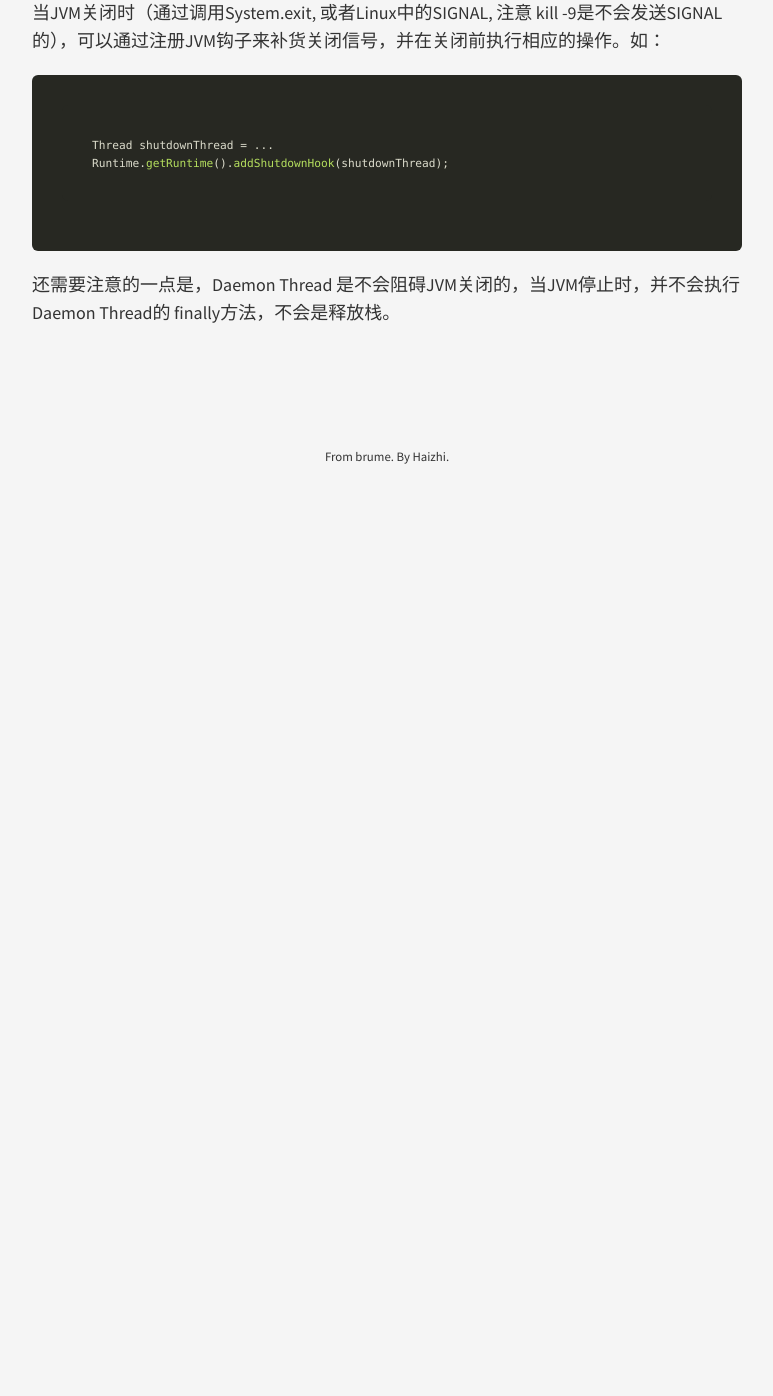
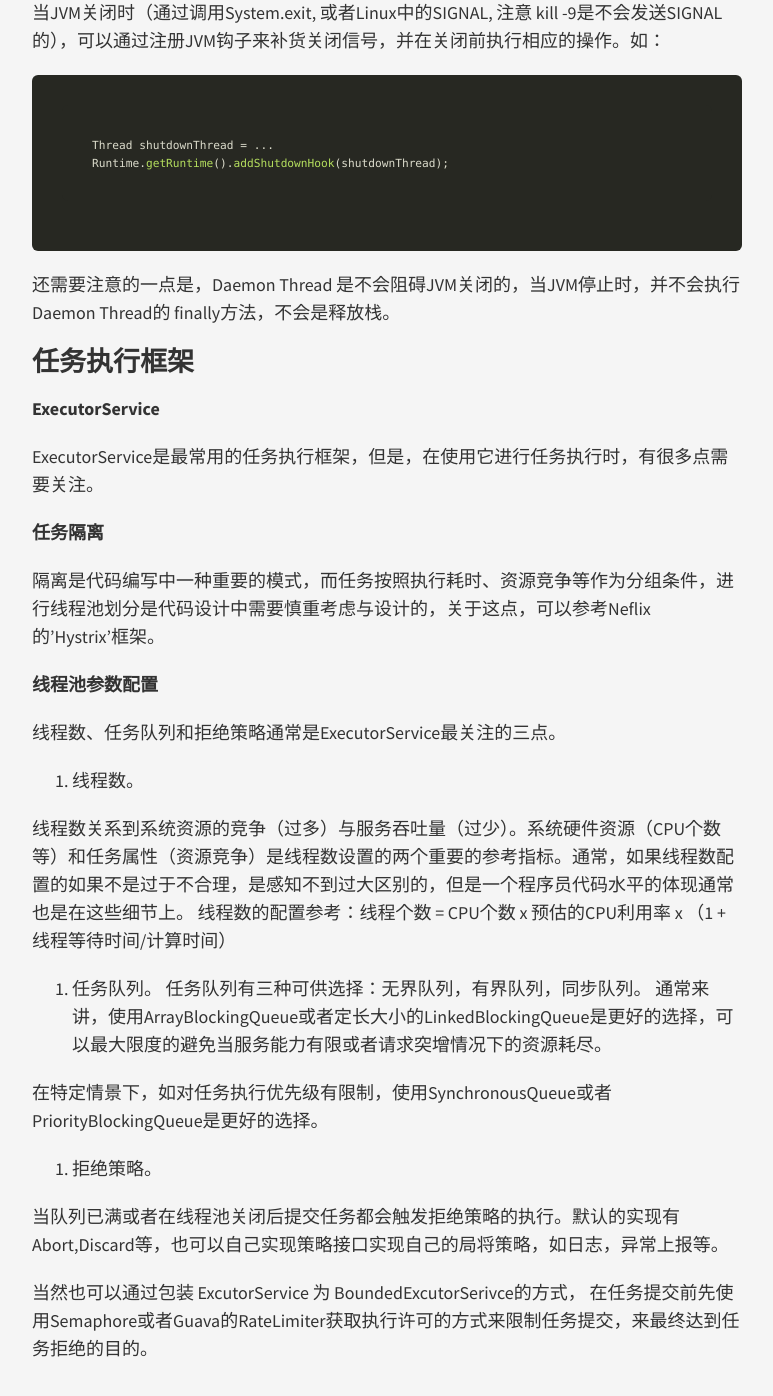
Before and after one commit to younghz/younghz.github.io, a Jekyll site: the page built from _posts/2017-07-09-task-run.md, in a window 1280 px wide and 1400 px high, scrolled down 2561 px. Shown: the top 1396 px of the window, without its empty margins (253-1026 px from the left). Built offline with Jekyll 4.4.1, drawn with Linux system fonts in a browser that asks for light colours; nearby versions of some CDN libraries; before the commit the page ends 3047 px from its top, so only the background shows below that.

Commit message:
update post

````diff
--- a/_posts/2017-07-09-task-run.md
+++ b/_posts/2017-07-09-task-run.md
@@ -10,7 +10,7 @@ title: "【T】JAVA并发编程（二）任务执行"
 等等。通常资源池化是解决诸如此类问题的最通用的方式之一。
 
 
-## 1.1 有效的并行
+#### 1.1 有效的并行
 
 假设任务A执行时间为90ms，任务B为10ms，试想两种情况：
 * 串行执行，耗时为100ms+。特点：代码简单编写并且易懂，维护轻量。
@@ -102,3 +102,35 @@ Runtime.getRuntime().addShutdownHook(shutdownThread);
 ```
 
 还需要注意的一点是，Daemon Thread 是不会阻碍JVM关闭的，当JVM停止时，并不会执行Daemon Thread的 finally方法，不会是释放栈。
+
+## 任务执行框架
+
+#### ExecutorService
+
+ExecutorService是最常用的任务执行框架，但是，在使用它进行任务执行时，有很多点需要关注。
+
+**任务隔离**
+
+隔离是代码编写中一种重要的模式，而任务按照执行耗时、资源竞争等作为分组条件，进行线程池划分是代码设计中需要慎重考虑与设计的，关于这点，可以参考Neflix的'Hystrix'框架。
+
+**线程池参数配置**
+
+线程数、任务队列和拒绝策略通常是ExecutorService最关注的三点。
+
+1. 线程数。
+
+线程数关系到系统资源的竞争（过多）与服务吞吐量（过少）。系统硬件资源（CPU个数等）和任务属性（资源竞争）是线程数设置的两个重要的参考指标。通常，如果线程数配置的如果不是过于不合理，是感知不到过大区别的，但是一个程序员代码水平的体现通常也是在这些细节上。
+线程数的配置参考：线程个数 = CPU个数 x 预估的CPU利用率 x （1 + 线程等待时间/计算时间）
+
+
+2. 任务队列。
+任务队列有三种可供选择：无界队列，有界队列，同步队列。
+通常来讲，使用ArrayBlockingQueue或者定长大小的LinkedBlockingQueue是更好的选择，可以最大限度的避免当服务能力有限或者请求突增情况下的资源耗尽。
+
+在特定情景下，如对任务执行优先级有限制，使用SynchronousQueue或者PriorityBlockingQueue是更好的选择。
+
+3. 拒绝策略。
+
+当队列已满或者在线程池关闭后提交任务都会触发拒绝策略的执行。默认的实现有Abort,Discard等，也可以自己实现策略接口实现自己的局将策略，如日志，异常上报等。
+
+当然也可以通过包装 ExcutorService 为 BoundedExcutorSerivce的方式， 在任务提交前先使用Semaphore或者Guava的RateLimiter获取执行许可的方式来限制任务提交，来最终达到任务拒绝的目的。
````
